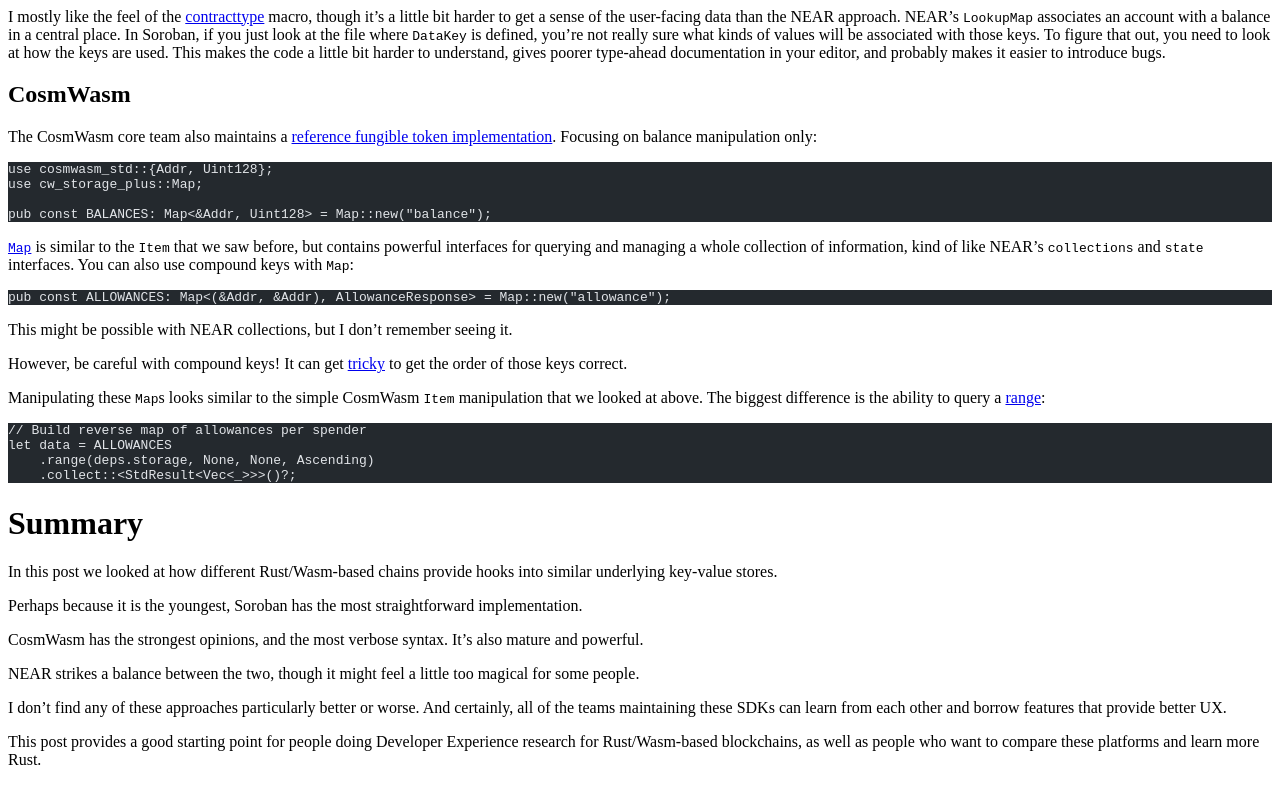
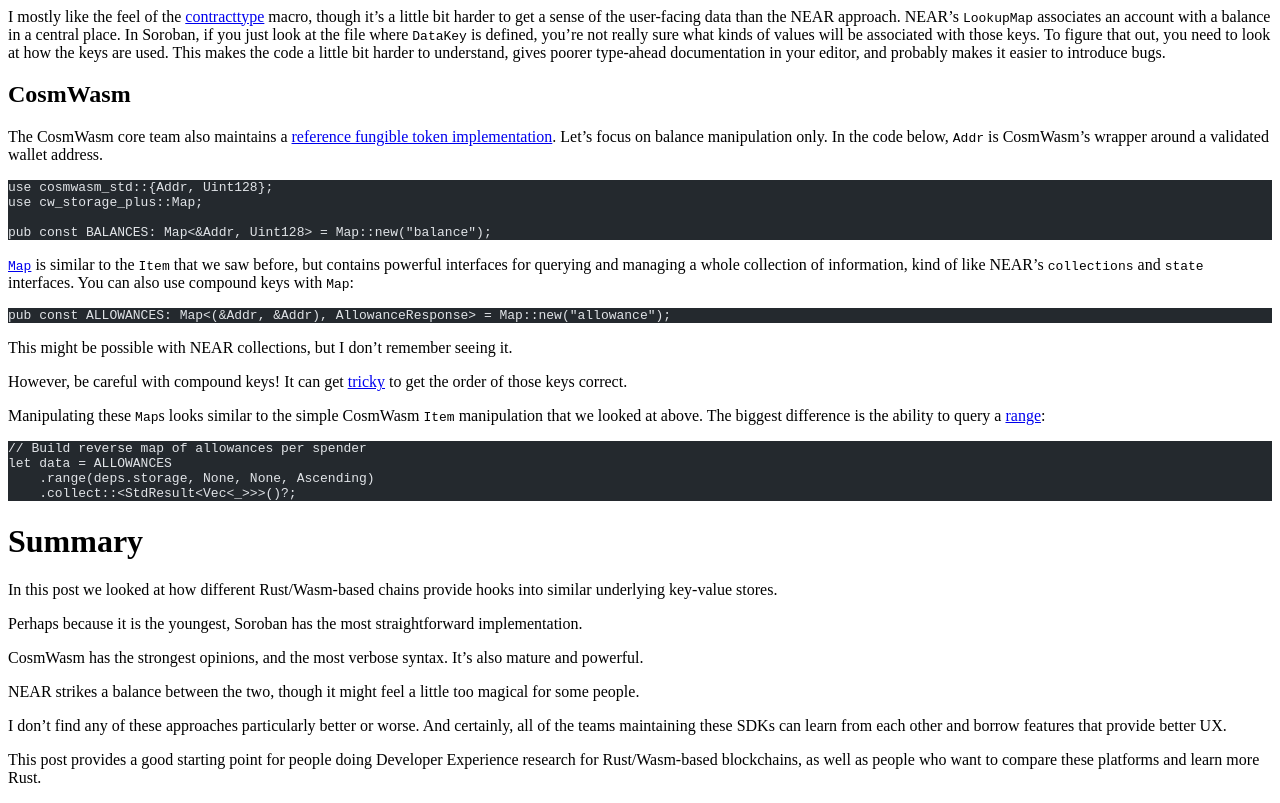
Before and after one commit to AhaLabs/ahalabs.github.io, an Astro site: page /posts/comparing-rust-smart-contract-storage-approaches in a window 1280 px wide. Shown: the part 7020-7823 px from the top of the page. Built offline with nearby package versions, Linux system fonts and the light colour scheme; Astro itself is replaced by a stand-in of ours; some packages are replaced by stand-ins of ours; code samples lack their colours.

Commit message:
Add note about Addr

````diff
--- a/src/pages/posts/comparing-rust-smart-contract-storage-approaches.md
+++ b/src/pages/posts/comparing-rust-smart-contract-storage-approaches.md
@@ -468,7 +468,7 @@
 
 ## CosmWasm
 
-The CosmWasm core team also maintains a [reference fungible token implementation](https://github.com/CosmWasm/cw-plus/tree/main/contracts/cw20-base). Focusing on balance manipulation only:
+The CosmWasm core team also maintains a [reference fungible token implementation](https://github.com/CosmWasm/cw-plus/tree/main/contracts/cw20-base). Let's focus on balance manipulation only. In the code below, `Addr` is CosmWasm's wrapper around a validated wallet address.
 
 ```rust
 use cosmwasm_std::{Addr, Uint128};
````
